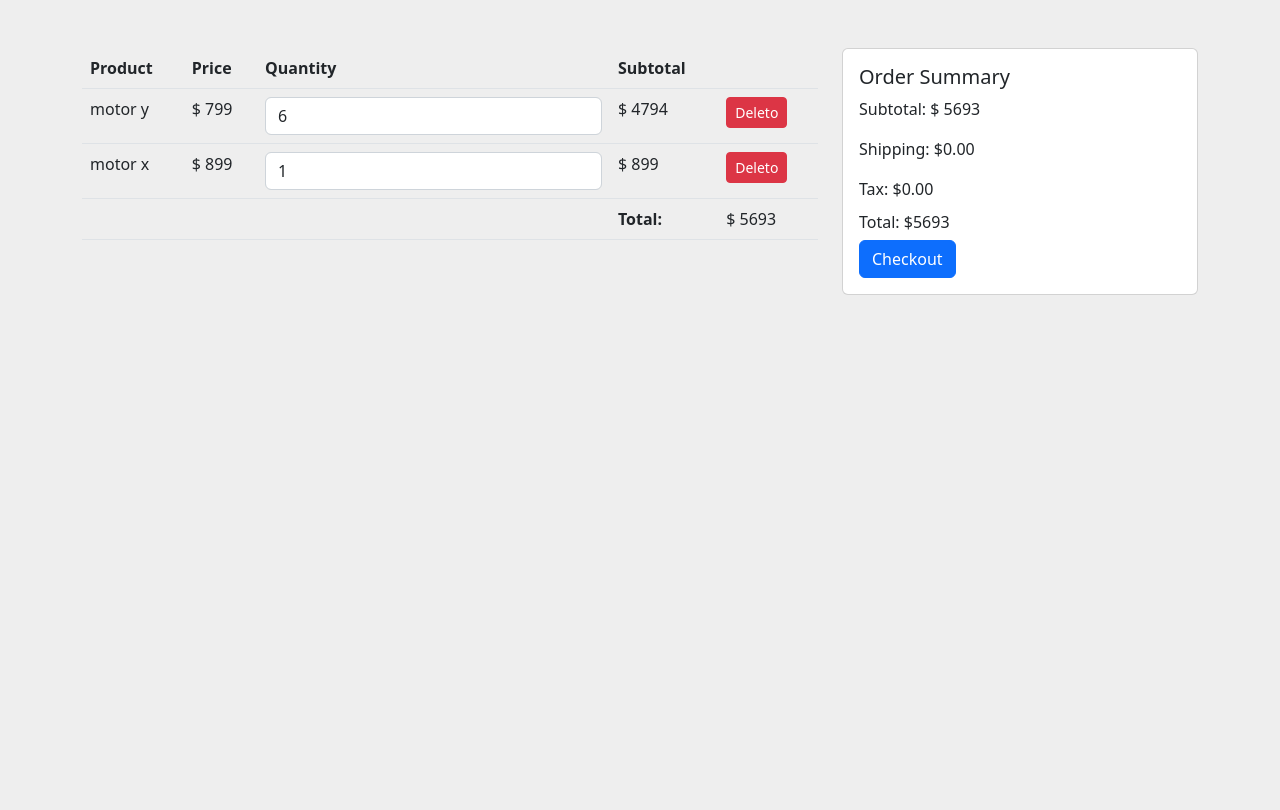
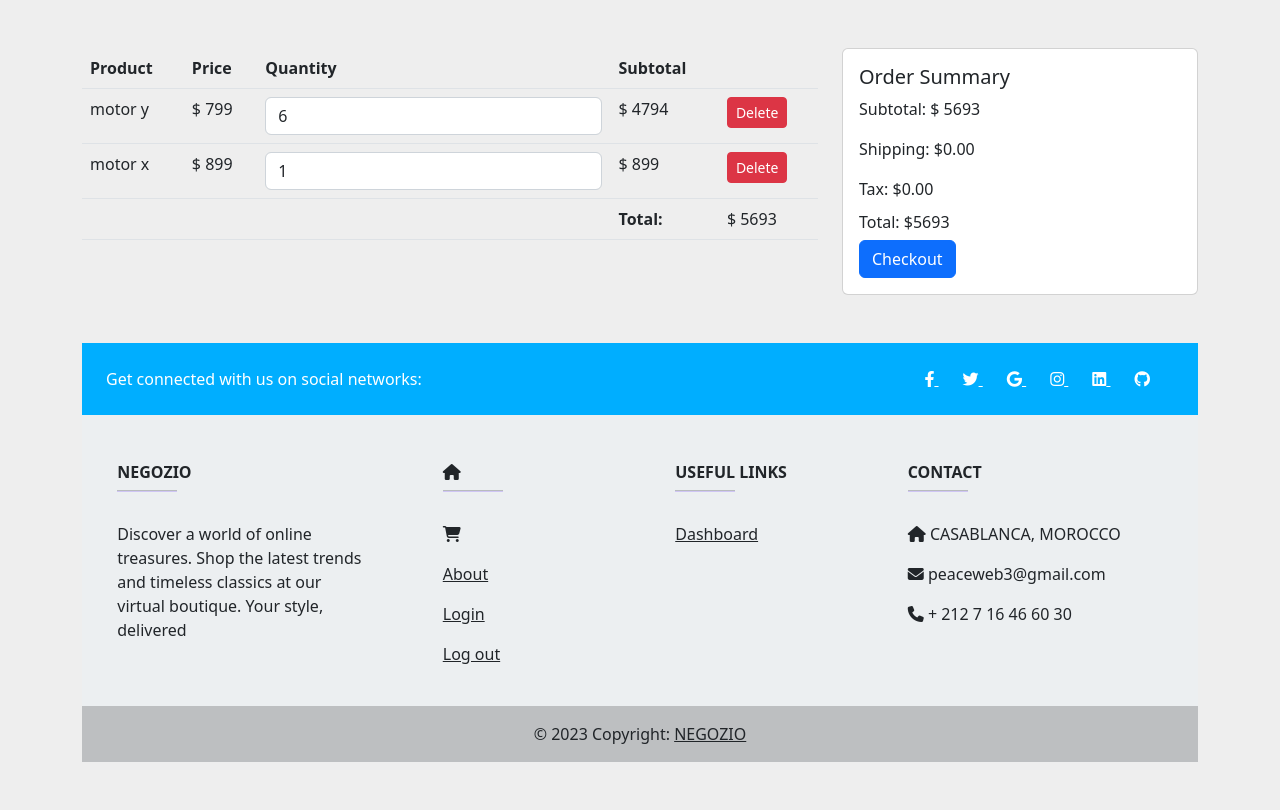
Before and after one commit to peace-Web/ecommerce1, a Django app: page /cartview in a window 1280 px wide. Shown: the part 80-890 px from the top of the page. Before the commit the page ends 375 px from the top, so only its background shows below. Run offline with Django 4.2, Linux system fonts and the light colour scheme; a user stored in the database is signed in; data comes from the database, SQL or seed files in the repository; some libraries are stand-ins or nearby versions.

Commit message:
add products

```diff
--- a/templates/cart/cartview.html
+++ b/templates/cart/cartview.html
@@ -32,7 +32,7 @@
                   {% csrf_token %}
                 <input type="hidden" id="prod_id" value="{{item.product.id}}">
                 <!-- <td><button class="btn btn-sm btn-danger" id="delete"><i class="bi bi-trash"></i>Delete</button></td> -->
-                <input type="submit" class="btn btn-sm btn-danger"  value="Deleto">
+                <input type="submit" class="btn btn-sm btn-danger"  value="Delete">
                 </form>
                 <!-- <td><button class="btn btn-sm btn-danger" ><i class="bi bi-trash"></i><a href="">Delete</a> </button></td> -->
               </td>
--- /dev/null
+++ b/templates/footer/footer.html
@@ -0,0 +1,143 @@
+<!-- Remove the container if you want to extend the Footer to full width. -->
+<div class="container my-5">
+    <!-- Footer -->
+    <footer
+            class="text-center text-lg-start text-dark"
+            style="background-color: #ECEFF1"
+            >
+      <!-- Section: Social media -->
+      <section
+               class="d-flex justify-content-between p-4 text-white"
+               style="background-color: rgb(0, 174, 255)"
+               >
+        <!-- Left -->
+        <div class="me-5">
+          <span>Get connected with us on social networks:</span>
+        </div>
+        <!-- Left -->
+
+        <!-- Right -->
+        <div>
+          <a href="" class="text-white me-4">
+            <i class="fab fa-facebook-f"></i>
+          </a>
+          <a href="" class="text-white me-4">
+            <i class="fab fa-twitter"></i>
+          </a>
+          <a href="" class="text-white me-4">
+            <i class="fab fa-google"></i>
+          </a>
+          <a href="" class="text-white me-4">
+            <i class="fab fa-instagram"></i>
+          </a>
+          <a href="" class="text-white me-4">
+            <i class="fab fa-linkedin"></i>
+          </a>
+          <a href="" class="text-white me-4">
+            <i class="fab fa-github"></i>
+          </a>
+        </div>
+        <!-- Right -->
+      </section>
+      <!-- Section: Social media -->
+
+      <!-- Section: Links  -->
+      <section class="">
+        <div class="container text-center text-md-start mt-5">
+          <!-- Grid row -->
+          <div class="row mt-3">
+            <!-- Grid column -->
+            <div class="col-md-3 col-lg-4 col-xl-3 mx-auto mb-4">
+              <!-- Content -->
+              <h6 class="text-uppercase fw-bold">NEGOZIO</h6>
+              <hr
+                  class="mb-4 mt-0 d-inline-block mx-auto"
+                  style="width: 60px; background-color: #7c4dff; height: 2px"
+                  />
+              <p>
+                Discover a world of online treasures. Shop the latest trends and timeless classics at our virtual boutique.
+                Your style, delivered
+              </p>
+            </div>
+            <!-- Grid column -->
+
+            <!-- Grid column -->
+            <div class="col-md-2 col-lg-2 col-xl-2 mx-auto mb-4">
+              <!-- Links -->
+              <h6 class="text-uppercase fw-bold" href="{% url 'home' %}"><i class="fa-solid fa-house"></i></h6>
+              <hr
+                  class="mb-4 mt-0 d-inline-block mx-auto"
+                  style="width: 60px; background-color: #7c4dff; height: 2px"
+                  />
+              <p>
+                <a href="#!" class="text-dark" href="{% url 'cartview' %}"><i class="fa-solid fa-cart-shopping"></i></a>
+              </p>
+              <p>
+                <a href="#!" class="text-dark">About</a>
+              </p>
+              <p>
+                <a href="#!" class="text-dark" href="{% url 'login' %}">Login</a>
+              </p>
+              <p>
+                <a href="#!" class="text-dark" href="{% url 'logOut' %}">Log out</a>
+              </p>
+            </div>
+            <!-- Grid column -->
+
+            <!-- Grid column -->
+            <div class="col-md-3 col-lg-2 col-xl-2 mx-auto mb-4">
+              <!-- Links -->
+              <h6 class="text-uppercase fw-bold">Useful links</h6>
+              <hr
+                  class="mb-4 mt-0 d-inline-block mx-auto"
+                  style="width: 60px; background-color: #7c4dff; height: 2px"
+                  />
+              <p>
+                <a href="#!" class="text-dark" href="{% url 'dashboard' %}">Dashboard</a>
+              </p>
+              <!-- <p>
+                <a href="#!" class="text-dark">Become an Affiliate</a>
+              </p>
+              <p>
+                <a href="#!" class="text-dark">Shipping Rates</a>
+              </p>
+              <p>
+                <a href="#!" class="text-dark">Help</a>
+              </p> -->
+            </div>
+            <!-- Grid column -->
+
+            <!-- Grid column -->
+            <div class="col-md-4 col-lg-3 col-xl-3 mx-auto mb-md-0 mb-4">
+              <!-- Links -->
+              <h6 class="text-uppercase fw-bold">Contact</h6>
+              <hr
+                  class="mb-4 mt-0 d-inline-block mx-auto"
+                  style="width: 60px; background-color: #7c4dff; height: 2px"
+                  />
+              <p><i class="fas fa-home mr-3"></i> CASABLANCA, MOROCCO</p>
+              <p><i class="fas fa-envelope mr-3"></i> peaceweb3@gmail.com</p>
+              <p><i class="fas fa-phone mr-3"></i> + 212 7 16 46 60 30</p>
+              <!-- <p><i class="fas fa-print mr-3"></i> + 01 234 567 89</p> -->
+            </div>
+            <!-- Grid column -->
+          </div>
+          <!-- Grid row -->
+        </div>
+      </section>
+      <!-- Section: Links  -->
+
+      <!-- Copyright -->
+      <div
+           class="text-center p-3"
+           style="background-color: rgba(0, 0, 0, 0.2)"
+           >
+        © 2023 Copyright:
+        <a class="text-dark" href="https://mdbootstrap.com/"
+           >NEGOZIO</a
+          >
+      </div>
+      <!-- Copyright -->
+    </footer>
+    <!-- Footer -->
+  </div>
--- a/templates/home.html
+++ b/templates/home.html
@@ -28,5 +28,6 @@
     <script src="https://code.jquery.com/ui/1.13.2/jquery-ui.js"></script>
     {% endblock script %}
 
+    {% include "footer/footer.html" %}
 </body>
 </html>
```
Also changed, not shown: media/prod_images/p2.jpg (added), media/prod_images/p4.jpg (added), media/prod_images/p5.jpg (added), media/prod_images/p6.jpg (added), media/prod_images/p6_Jrucp78.jpg (added), media/prod_images/p7.jpg (added).
